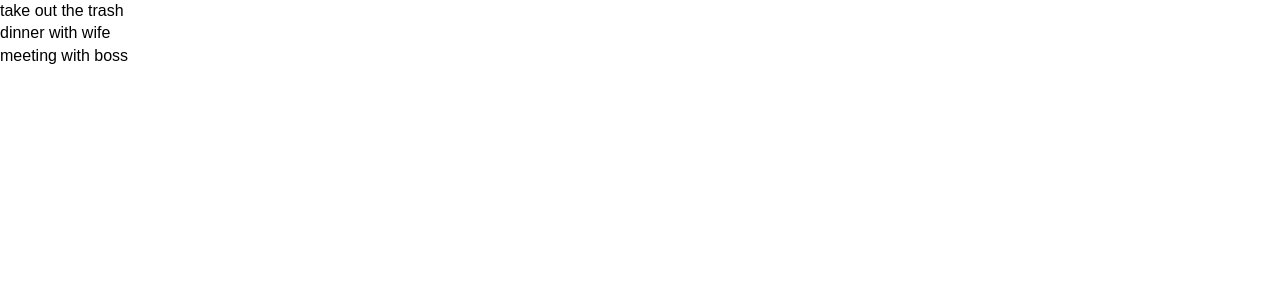
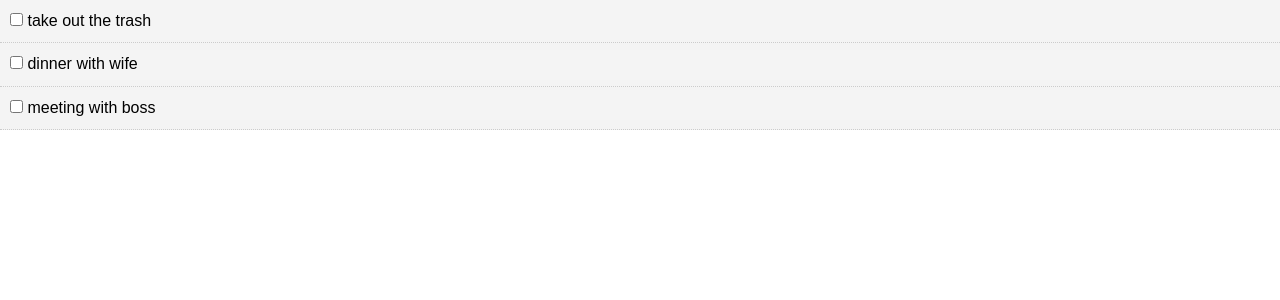
Before and after one commit to fschiariti/reactTodo, a React (Create React App) app: page / in a window 1280 px wide. Shown: the top 300 px of the page. Built offline with nearby package versions, Linux system fonts and the light colour scheme.

Commit message:
bind todos items

```diff
--- a/src/App.js
+++ b/src/App.js
@@ -25,11 +25,25 @@
     ]
   }
 
+  markComplete = (id) => {
+    console.log(id);
+
+
+    this.setState({ todos: this.state.todos.map(todo => {
+      if (todo.id ===id) {
+        todo.completed = !todo.completed;
+      }
+
+      return todo;
+    })
+  });
+  }
+
   render() {
     console.log(this.state.todos);
     return (
     <div className="App">
-          <Todos todos={this.state.todos}/>
+          <Todos todos={this.state.todos} markComplete= {this.markComplete}/>
         </div>
     );
   }
--- a/src/components/TodoItem.js
+++ b/src/components/TodoItem.js
@@ -2,18 +2,41 @@
 import PropTypes from 'prop-types'
 
 export class TodoItem extends Component {
+    getStyle = () => {
+        return {
+            backgroundColor: '#f4f4f4',
+            padding: '10px',
+            borderBottom: '1px #ccc dotted',
+            textDecoration: this.props.todo.completed ?
+            'line-through' : 'none'
+        }
+    }
+
+
+
+
     render() {
+        const { id,title} = this.props.todo;
         return (
-            <div>
-               <p>{this.props.todo.title}</p>
+            <div style={this.getStyle()}>
+               <p>
+                   <input type="checkbox"
+                   onChange={this.props.markComplete.bind(this, id)}/> {' '}
+                   {title}
+                </p>
             </div>
         )
     }
 }
 
 
+
 TodoItem.propTypes = {
     todo: PropTypes.object.isRequired
 }
 
+const itemStyle = {
+    backgroundColor: '#f4f4f4'
+}
+
 export default TodoItem
--- a/src/components/Todos.js
+++ b/src/components/Todos.js
@@ -3,16 +3,18 @@
 import PropTypes from 'prop-types'
 
 class Todos extends Component {
-  render() {
+
+    render() {
     console.log(this.props.todos)
     return this.props.todos.map((todo)=> (
-    <TodoItem key={todo.id} todo={todo}/>
+    <TodoItem key={todo.id} todo={todo} markComplete=
+    {this.props.markComplete}/>
     ));
   };
 
 }
 
-Todos.PropTypes = {
+Todos.propTypes = {
     todos: PropTypes.array.isRequired
 }
 
```
